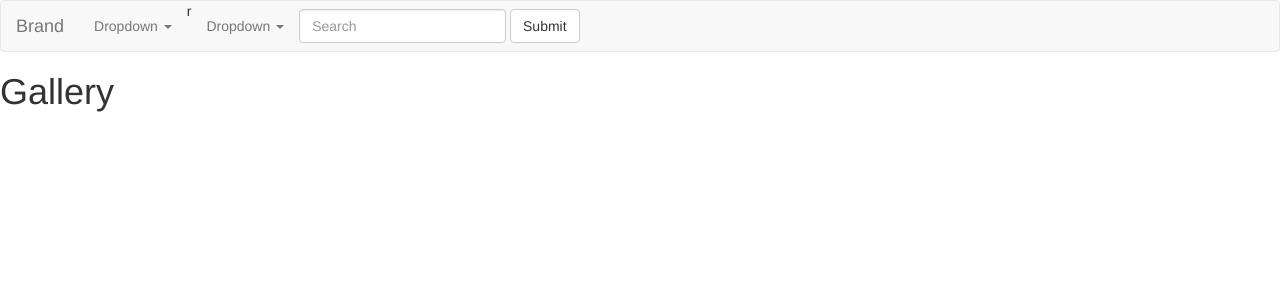
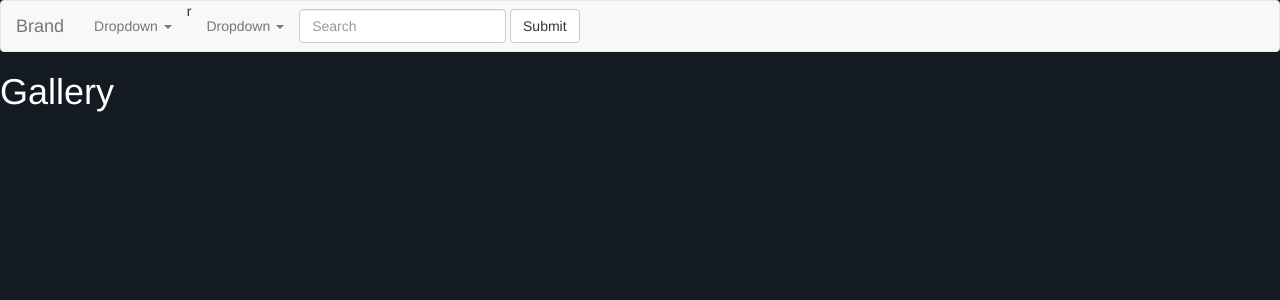
Before and after one commit to mutheud/gallery, a Django app: page / in a window 1280 px wide. Shown: the top 300 px of the page. Run offline with Django 3.2, Linux system fonts and the light colour scheme; some libraries are stand-ins or nearby versions.

Commit message:
background color added

```diff
--- a/images/templates/base.html
+++ b/images/templates/base.html
@@ -23,7 +23,7 @@
 <body>
     {% include "navbar.html" %}
     {% block content %}
-        <h1>Hey</h1>
+
 
     {% endblock %}
 
@@ -32,5 +32,12 @@
     {% bootstrap_javascript %}
     {% endblock %}
     <style>
+        body {
+            background: rgb(19, 26, 34);
+        }
+        h1 {
+        color: white;
+    }
+    </style>
 
-    </style>
+    </html>
```
